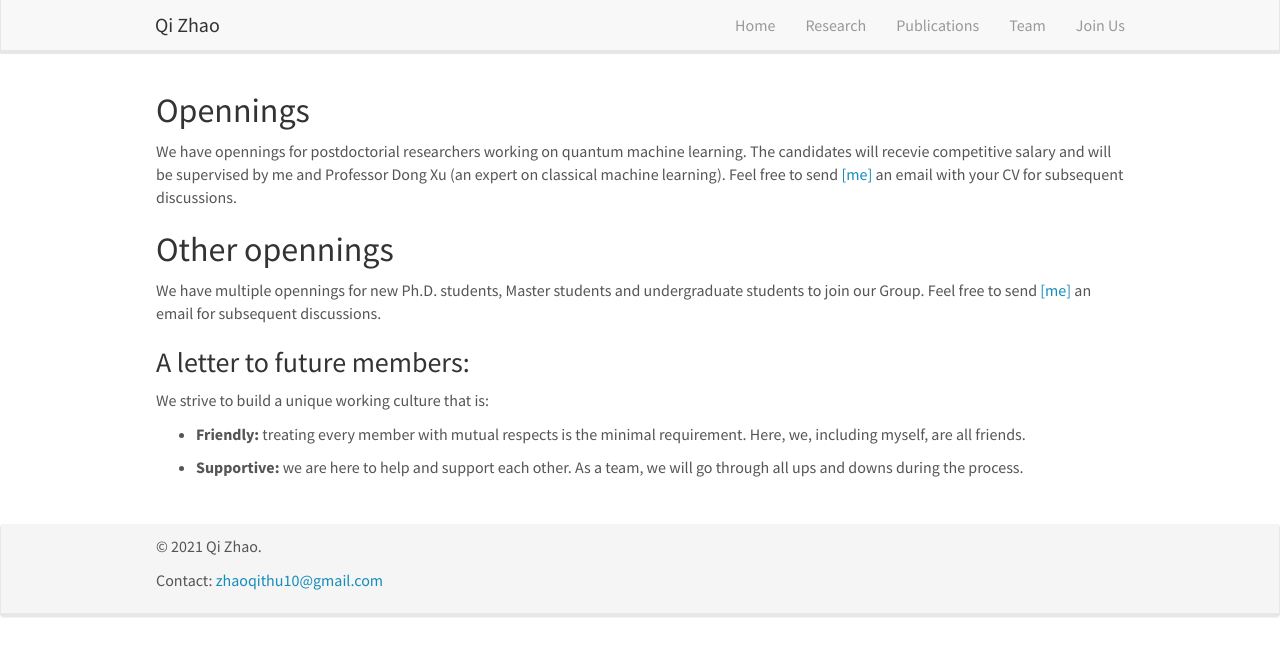
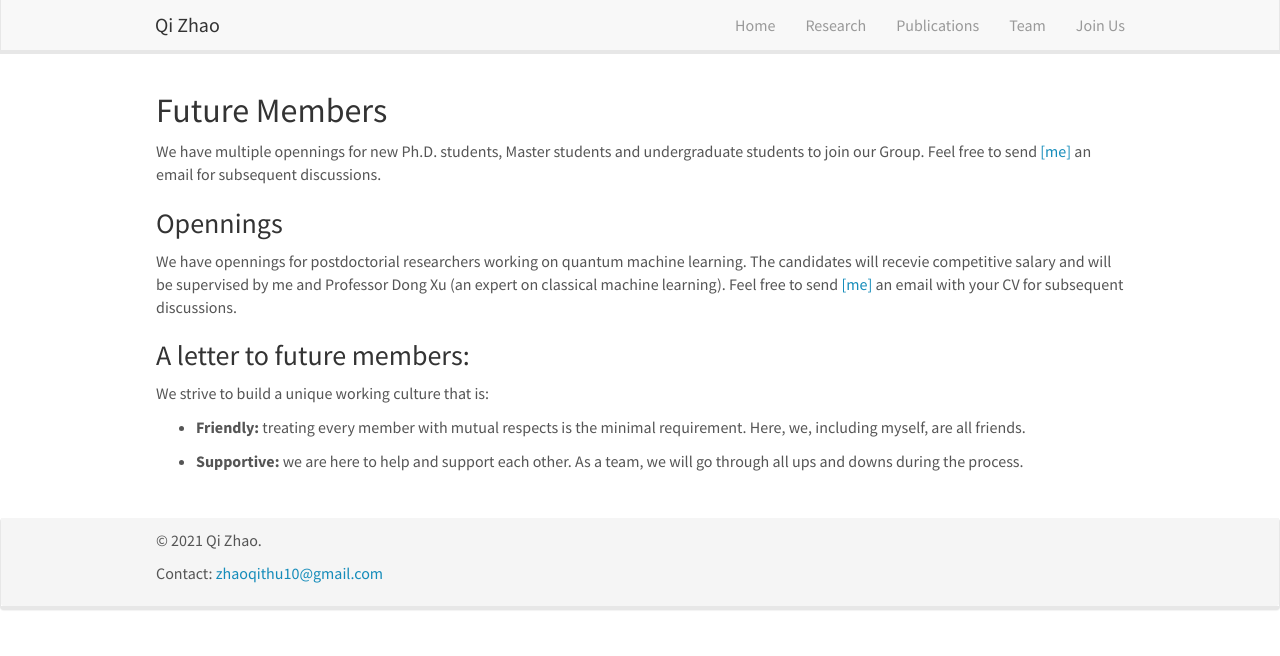
Before and after one commit to qizhao-quantum/qizhao-quantum.github.io, a Jekyll site: the page built from _pages/openings.md, in a window 1280 px wide. Shown: the top 656 px of the page. Built offline with Jekyll 4.4.1, drawn with Linux system fonts in a browser that asks for light colours; nearby versions of some CDN libraries; library files that are not in the unit come from our copies.

Commit message:
Update openings.md

```diff
--- a/_pages/openings.md
+++ b/_pages/openings.md
@@ -5,15 +5,16 @@ excerpt: "Openings"
 sitemap: false
 permalink: /joinus
 ---
-## Opennings
-<div class="largefont">
-We have opennings for postdoctorial researchers working on quantum machine learning. The candidates will recevie competitive salary and will be supervised by me and Professor Dong Xu (an expert on classical machine learning). Feel free to send [[me]](./team) an email with your CV for subsequent discussions.
-
-## Other opennings
+## Future Members
 <div class="largefont">
 We have multiple opennings for new Ph.D. students, Master students and undergraduate students to join our Group.
 Feel free to send [[me]](./team) an email for subsequent discussions.
 </div>
+
+### Opennings
+<div class="largefont">
+We have opennings for postdoctorial researchers working on quantum machine learning. The candidates will recevie competitive salary and will be supervised by me and Professor Dong Xu (an expert on classical machine learning). Feel free to send [[me]](./team) an email with your CV for subsequent discussions.
+
 
 ### A letter to future members:
 
```
